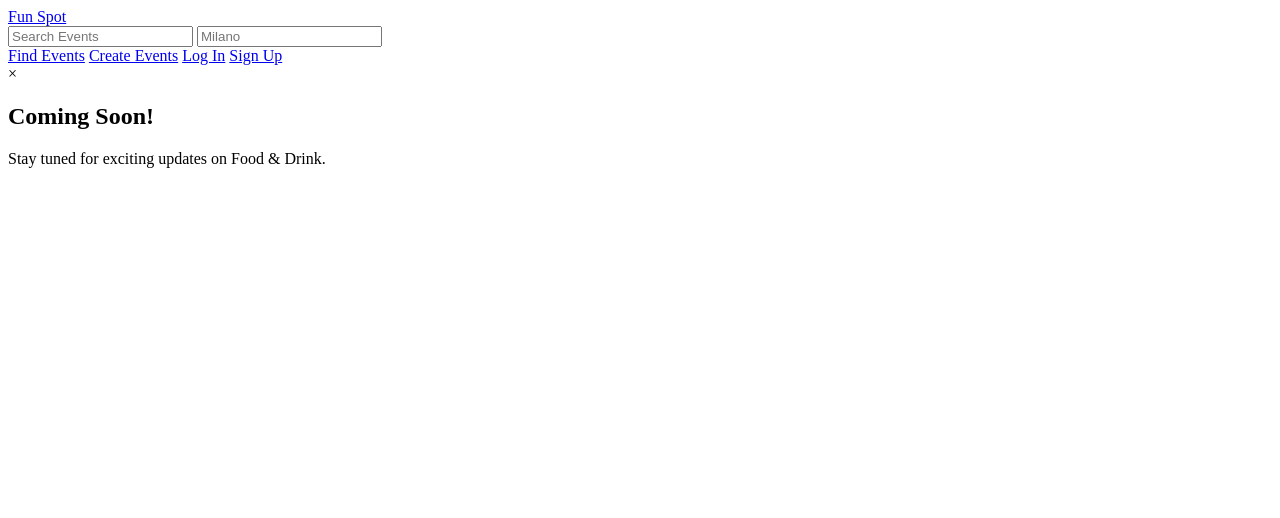
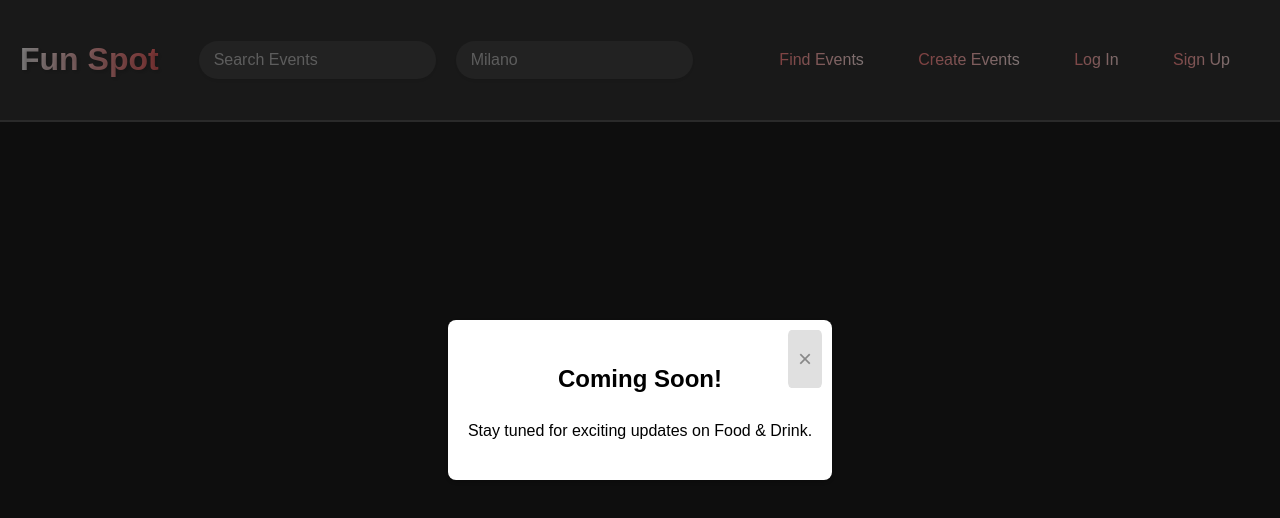
Before and after one commit to mohsensmk/Spot-fun, a plain HTML site: page food.html in a window 1280 px wide. Drawn offline with Linux system fonts and the light colour scheme; the site is published under a folder, as on GitHub Pages, so addresses that start at the root find nothing.

Commit message:
Update food.html

```diff
--- a/food.html
+++ b/food.html
@@ -3,8 +3,8 @@
     <meta charset="UTF-8">
     <meta name="viewport" content="width=device-width, initial-scale=1.0">
     <title>Food</title>
-    <link rel="stylesheet" href="/css/style.css">
-    <link rel="stylesheet" href="/css/comsoon.css">
+    <link rel="stylesheet" href="css/style.css">
+    <link rel="stylesheet" href="css/comsoon.css">
 </head>
 <body>
     <header>
@@ -34,7 +34,7 @@
     </div>
 
 
-    <script src="/js/script.js"></script>
+    <script src="js/script.js"></script>
     <script>
         window.onload = function() {
             document.getElementById("overlay").style.visibility = "visible";
```
